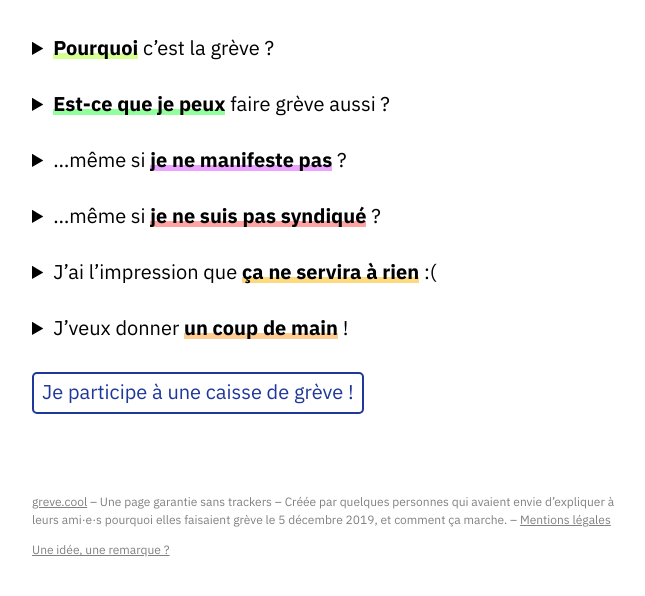
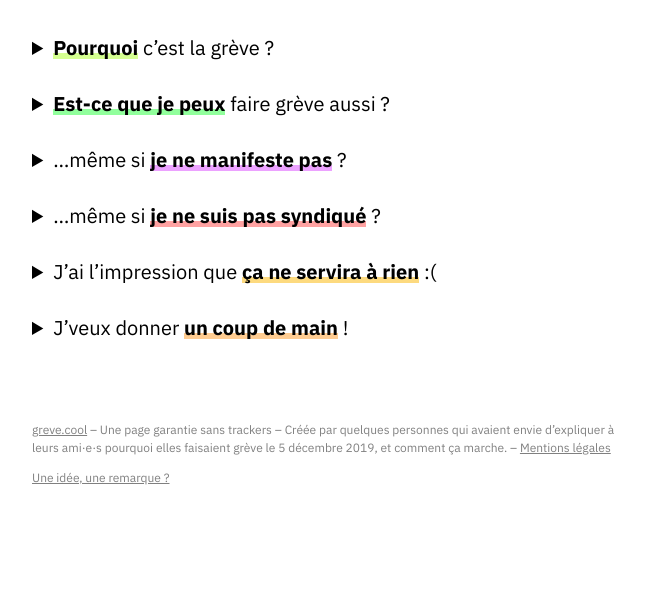
Before and after one commit to Signez/grevepointcool, a plain HTML site: page index.html in a window 1280 px wide. Shown: the part 314-910 px from the top of the page, without its empty margins (116-761 px from the left). After the commit the page ends 882 px from the top, so only its background shows below. Drawn offline with Linux system fonts and the light colour scheme.

Commit message:
Suppression du lien vers caissesdegreve.github.io (non fonctionnel)

```diff
--- a/index.html
+++ b/index.html
@@ -339,10 +339,6 @@
         </section>
     </details>
 
-    <a class="cta" href="https://caissesdegreve.github.io/">
-        Je participe à une caisse de grève !
-    </a>
-
     <footer>
         <p>
             <a href="https://greve.cool/">greve.cool</a> – Une page garantie sans trackers – Créée par quelques personnes
```
